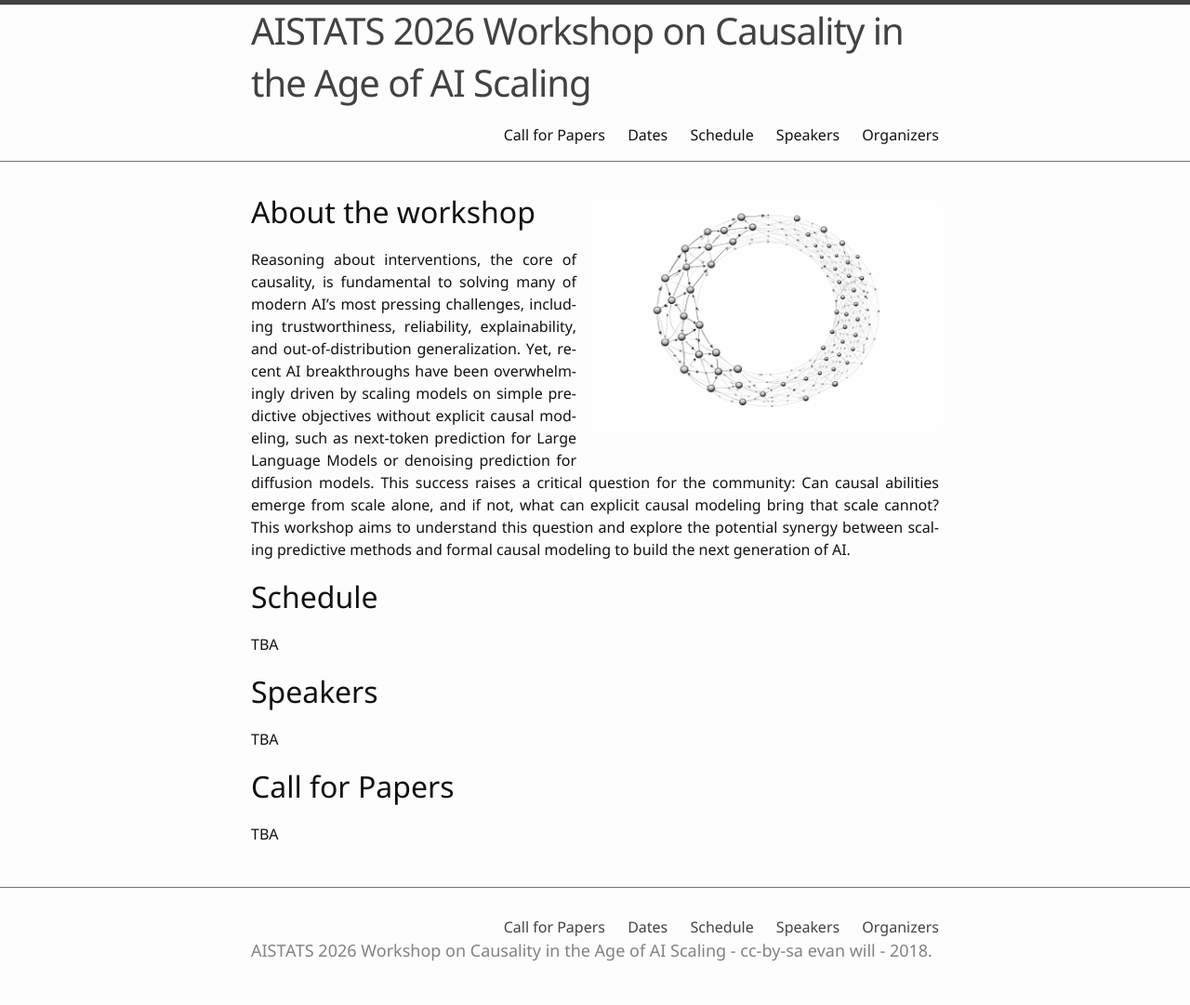
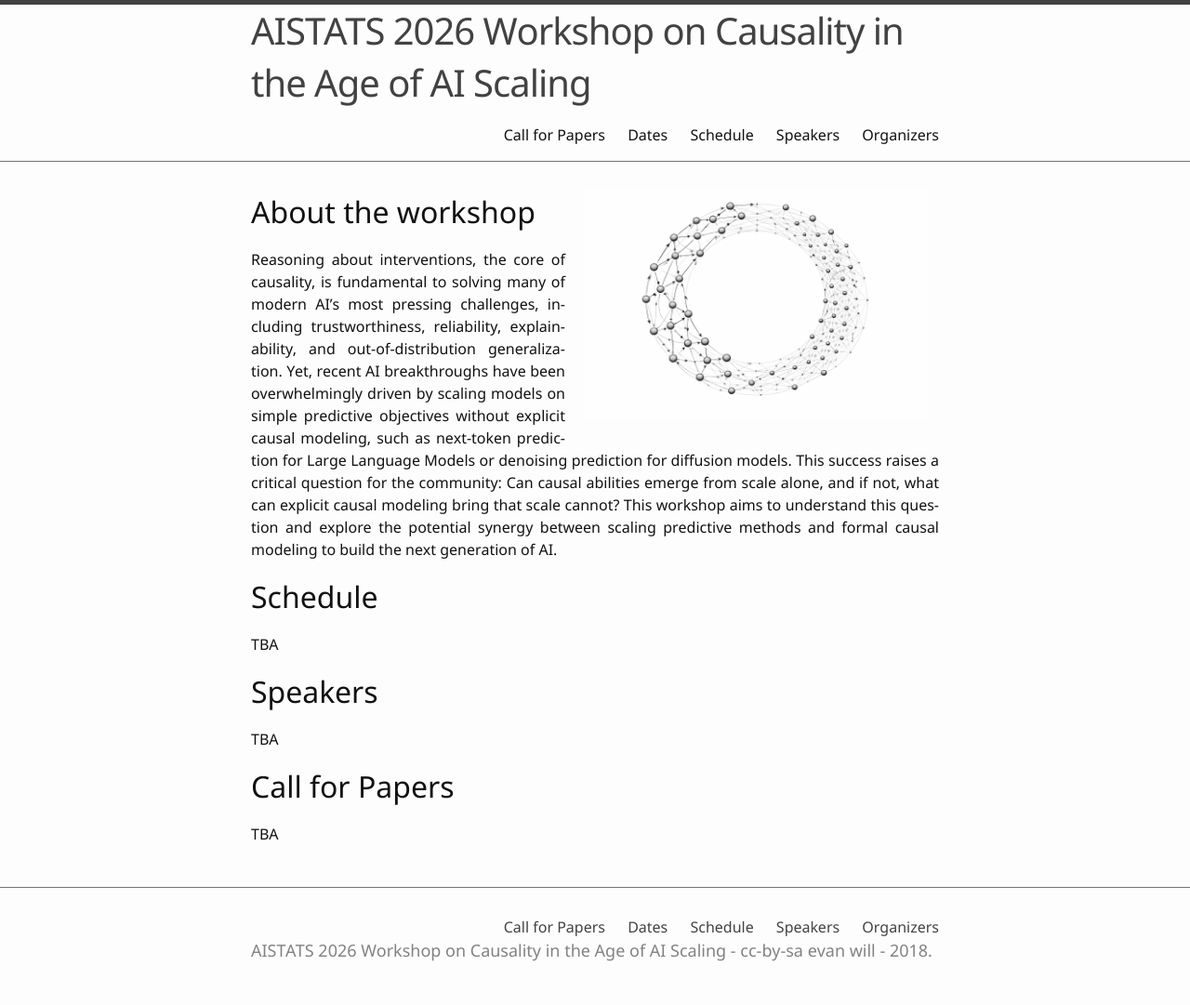
Before and after one commit to causcale/causcale.github.io, a Jekyll site: the page built from index.md, in a window 1280 px wide. Shown: the whole page at 93% size. Built offline with Jekyll 4.4.1, drawn with Linux system fonts in a browser that asks for light colours.

Commit message:
Update main.scss

```diff
--- a/css/main.scss
+++ b/css/main.scss
@@ -63,7 +63,7 @@
 
 .float-right-figure {
   float: right;
-  margin: 0.75rem 0 1rem 1.25rem; /* left margin creates the gap from text */
+  margin: 0 0.75rem 1rem 1.25rem; /* left margin creates the gap from text */
   max-width: 50%;
 }
 
```
